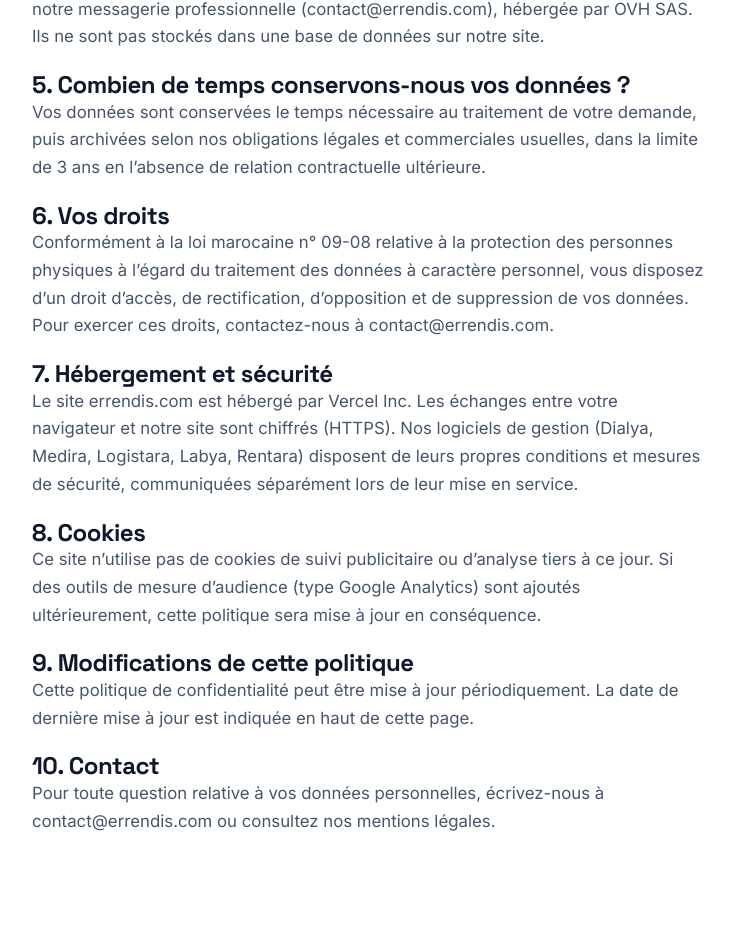
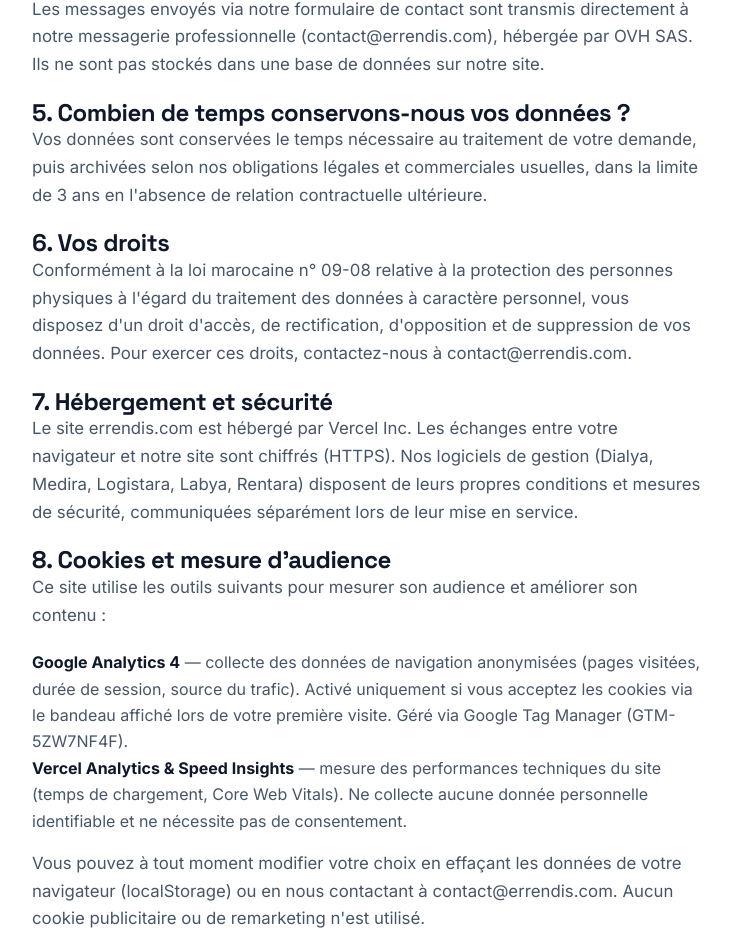
Before and after one commit to Khalil-benchekroun/errendis, a Next.js app: page /confidentialite in a window 1280 px wide. Shown: the part 1035-1987 px from the top of the page, without its empty margins (272-1006 px from the left). Built offline with nearby package versions, Linux system fonts and the light colour scheme.

Commit message:
confidentialité update

```diff
--- a/app/confidentialite/page.jsx
+++ b/app/confidentialite/page.jsx
@@ -3,7 +3,7 @@ import Link from 'next/link';
 export const metadata = {
   title: 'Politique de confidentialité',
   description:
-    'Politique de confidentialité d’Errendis : comment nous collectons, utilisons et protégeons vos données personnelles, conformément à la loi 09-08.',
+    'Politique de confidentialité d\u2019Errendis : comment nous collectons, utilisons et protégeons vos données personnelles, conformément à la loi 09-08.',
   alternates: { canonical: '/confidentialite' },
   robots: { index: true, follow: true },
 };
@@ -44,7 +44,9 @@ export default function ConfidentialitePage() {
           </ul>
           <p>
             Nous ne collectons aucune donnée bancaire ou sensible via ce
-            site. Aucun cookie de suivi publicitaire n’est utilisé.
+            site. Si vous acceptez les cookies analytiques, des données
+            de navigation anonymisées sont collectées via Google Analytics
+            (voir section 8).
           </p>
 
           <h2>3. Pourquoi collectons-nous ces données ?</h2>
@@ -68,15 +70,15 @@ export default function ConfidentialitePage() {
             Vos données sont conservées le temps nécessaire au traitement
             de votre demande, puis archivées selon nos obligations
             légales et commerciales usuelles, dans la limite de 3 ans en
-            l’absence de relation contractuelle ultérieure.
+            l'absence de relation contractuelle ultérieure.
           </p>
 
           <h2>6. Vos droits</h2>
           <p>
             Conformément à la loi marocaine n° 09-08 relative à la
-            protection des personnes physiques à l’égard du traitement
-            des données à caractère personnel, vous disposez d’un droit
-            d’accès, de rectification, d’opposition et de suppression de
+            protection des personnes physiques à l'égard du traitement
+            des données à caractère personnel, vous disposez d'un droit
+            d'accès, de rectification, d'opposition et de suppression de
             vos données. Pour exercer ces droits, contactez-nous à{' '}
             <a href="mailto:contact@errendis.com">contact@errendis.com</a>.
           </p>
@@ -91,12 +93,32 @@ export default function ConfidentialitePage() {
             service.
           </p>
 
-          <h2>8. Cookies</h2>
+          <h2>8. Cookies et mesure d'audience</h2>
           <p>
-            Ce site n’utilise pas de cookies de suivi publicitaire ou
-            d’analyse tiers à ce jour. Si des outils de mesure d’audience
-            (type Google Analytics) sont ajoutés ultérieurement, cette
-            politique sera mise à jour en conséquence.
+            Ce site utilise les outils suivants pour mesurer son audience
+            et améliorer son contenu :
+          </p>
+          <ul style={{ marginBottom: 16, color: 'var(--slate)' }}>
+            <li>
+              <strong>Google Analytics 4</strong> — collecte des données
+              de navigation anonymisées (pages visitées, durée de session,
+              source du trafic). Activé uniquement si vous acceptez les
+              cookies via le bandeau affiché lors de votre première visite.
+              Géré via Google Tag Manager (GTM-5ZW7NF4F).
+            </li>
+            <li>
+              <strong>Vercel Analytics & Speed Insights</strong> — mesure
+              des performances techniques du site (temps de chargement,
+              Core Web Vitals). Ne collecte aucune donnée personnelle
+              identifiable et ne nécessite pas de consentement.
+            </li>
+          </ul>
+          <p>
+            Vous pouvez à tout moment modifier votre choix en effaçant
+            les données de votre navigateur (localStorage) ou en nous
+            contactant à{' '}
+            <a href="mailto:contact@errendis.com">contact@errendis.com</a>.
+            Aucun cookie publicitaire ou de remarketing n'est utilisé.
           </p>
 
           <h2>9. Modifications de cette politique</h2>
```
